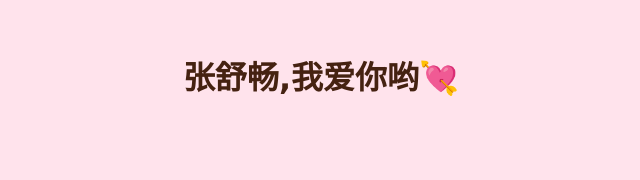
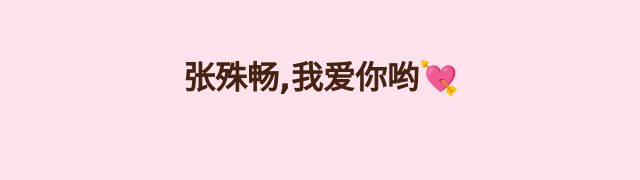
Before and after one commit to wzz8866/wzz7799.github.io, a plain HTML site: page aaa.html in a window 1280 px wide. Shown: the part 150-330 px from the top of the page, 319-959 px from the left. Drawn offline with Linux system fonts and the light colour scheme; a web font is replaced by a local one.

Commit message:
错别字

```diff
--- a/aaa.html
+++ b/aaa.html
@@ -16,7 +16,7 @@
 </head>
 <body>
 <div class="wrapper">
-    <h2>张舒畅,我爱你哟💘</h2>
+    <h2>张殊畅,我爱你哟💘</h2>
     <div class="pikachu">
         <div class="head">
             <div class="ears left brown"><div class="ears-inside yellow"></div></div>
```
